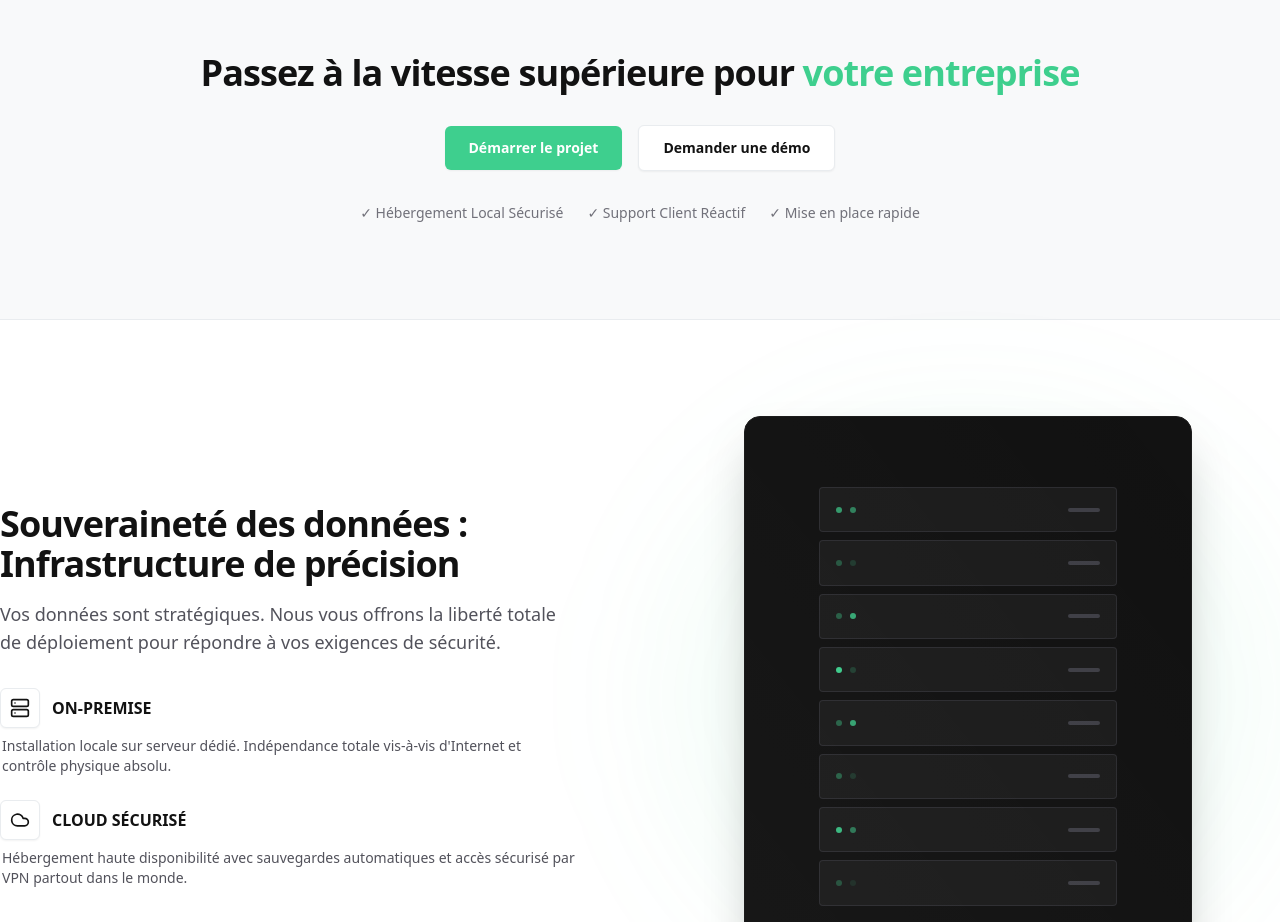
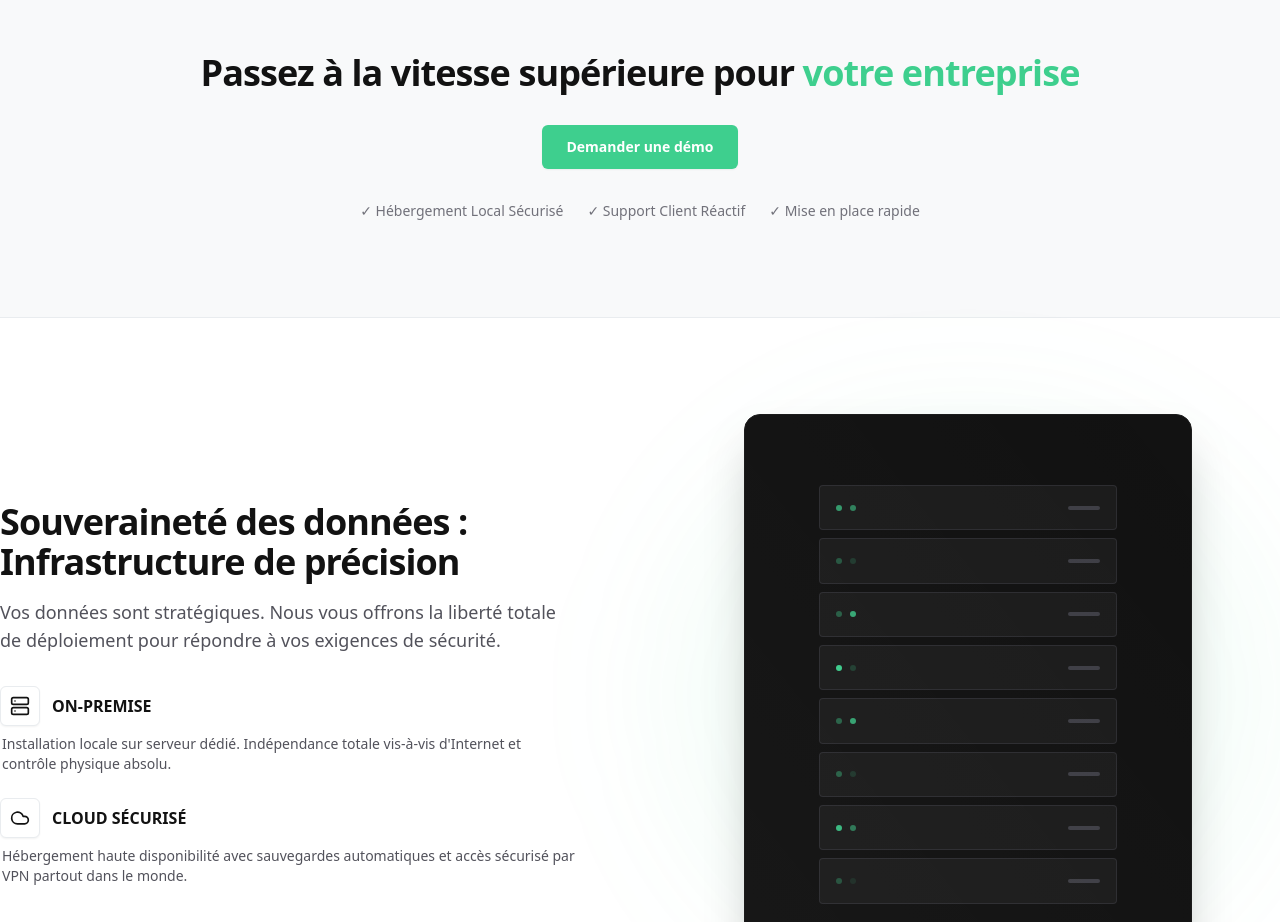
Before and after one commit to vaga-tn/vaga.tn, a Next.js app: page / in a window 1280 px wide. Shown: the part 1540-2462 px from the top of the page. Built offline with nearby package versions, Linux system fonts and the light colour scheme.

Commit message:
chore: unused cta

```diff
--- a/src/components/sections/CallToAction.tsx
+++ b/src/components/sections/CallToAction.tsx
@@ -12,12 +12,6 @@ export default function CallToAction() {
             href="/#contact"
             className="inline-flex items-center justify-center rounded-md bg-brand px-6 py-3 text-sm font-semibold text-white shadow-sm hover:bg-brand/90 transition-colors"
           >
-            Démarrer le projet
-          </Link>
-          <Link
-            href="/#contact"
-            className="inline-flex items-center justify-center rounded-md bg-white border border-zinc-200 px-6 py-3 text-sm font-semibold text-zinc-900 shadow-sm hover:bg-zinc-50 transition-colors"
-          >
             Demander une démo
           </Link>
         </div>
```
